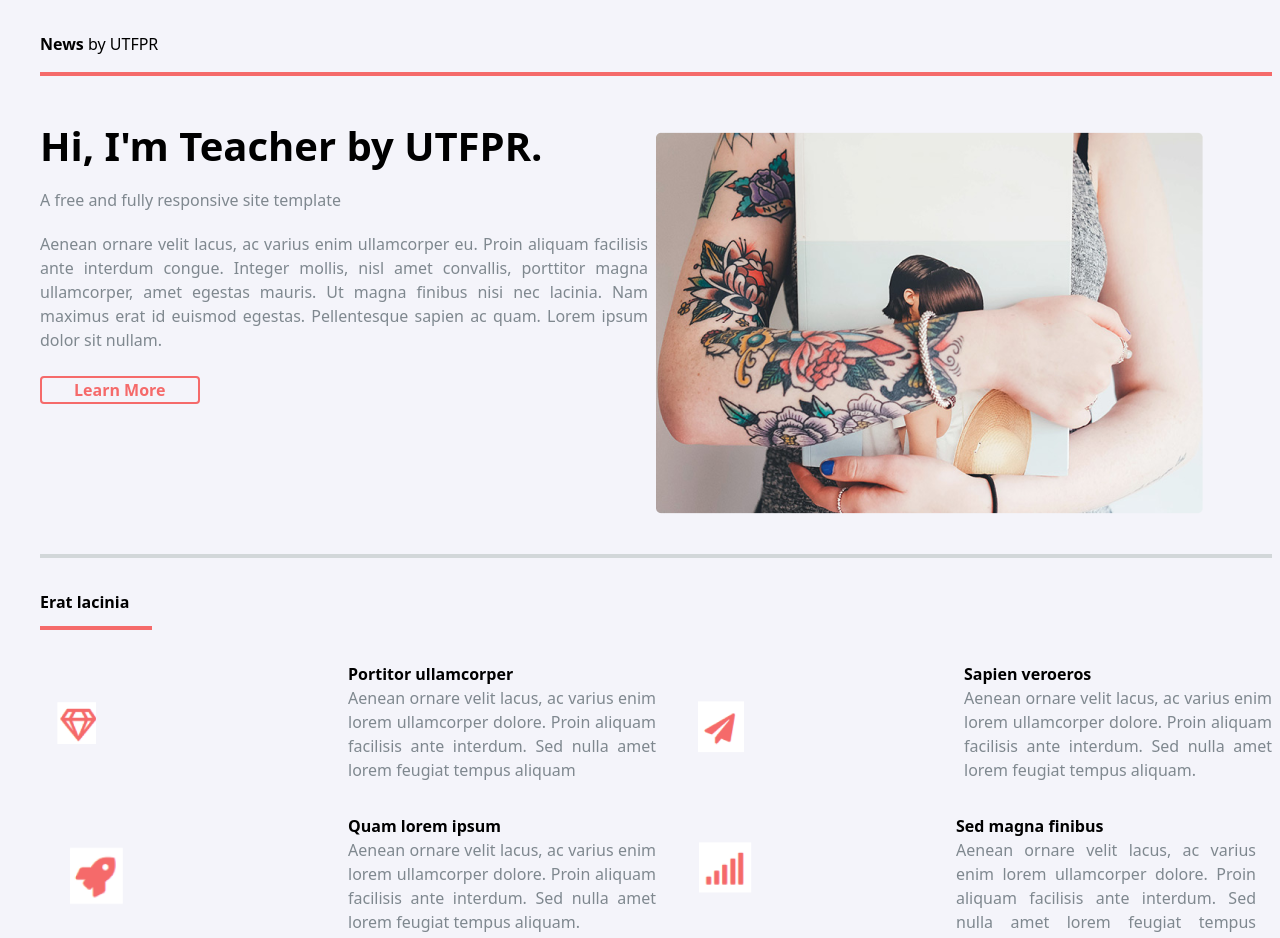
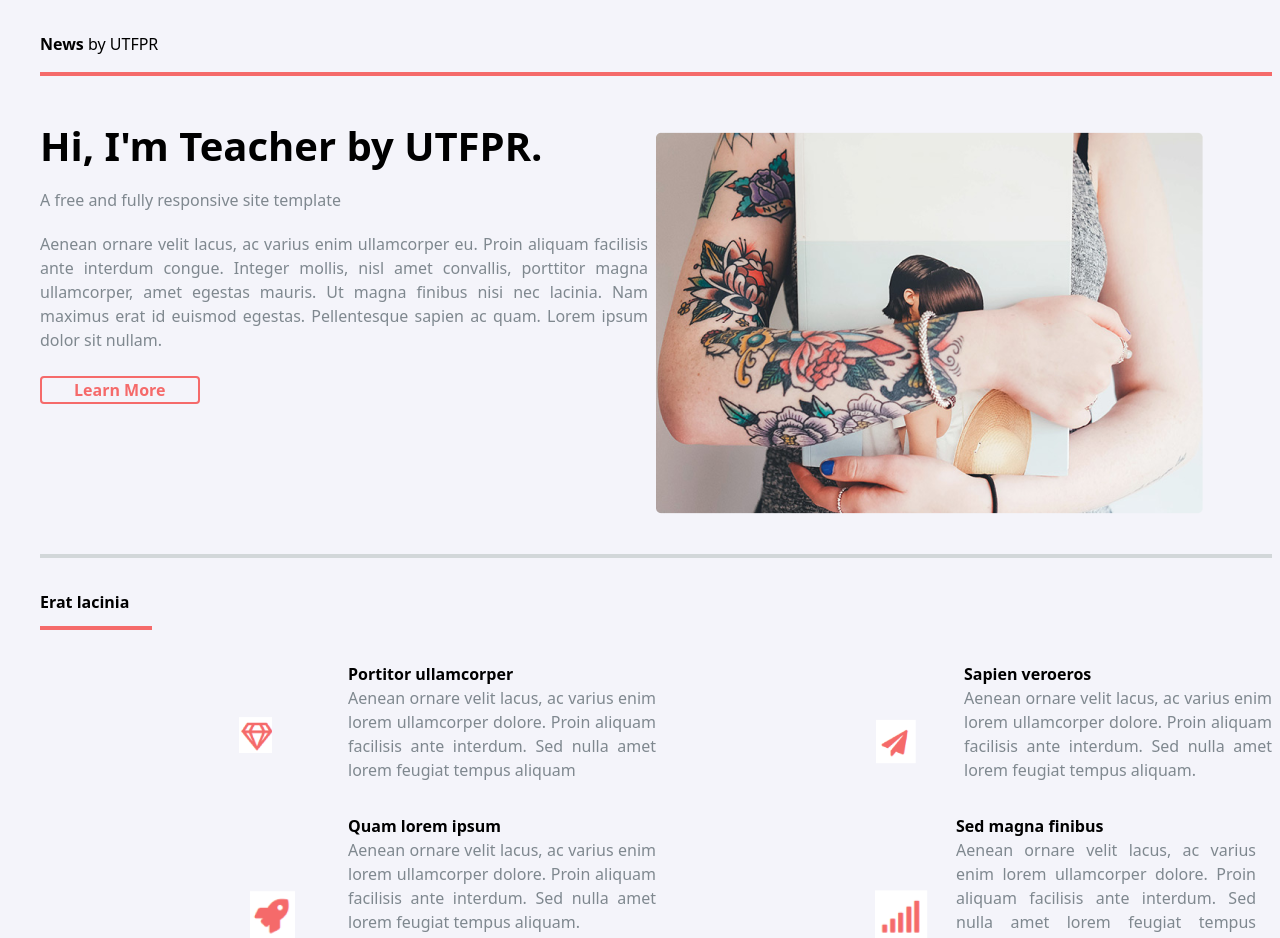
Before and after one commit to NJF289/prova1, a Next.js app: page / in a window 1280 px wide. Shown: the top 938 px of the page. Built offline with nearby package versions, Linux system fonts and the light colour scheme.

Commit message:
fix:ajustsbanner

```diff
--- a/app/components/Banner.tsx
+++ b/app/components/Banner.tsx
@@ -1,11 +1,11 @@
     export default function Banner() {
         return (
-            <div className="mt-4 border-t-4 border-[#F56A6A] grid-cols-2 md:grid">
+            <div className="mt-4 border-t-4 border-[#F56A6A] grid-cols-2 md:grid ">
                 <div className="md:mr-2">
                     <h1 className=" text-[20px] font-bold mt-10 md:text-[40px]">Hi, I'm Teacher by UTFPR.</h1>
                     <h3 className=" mt-3 text-[#7F888F] invisible md:visible">A free and fully responsive site template</h3>
                     <p className=" mt-5 text-[#7F888F]">Aenean ornare velit lacus, ac varius enim ullamcorper eu. Proin aliquam facilisis ante interdum congue. Integer mollis, nisl amet convallis, porttitor magna ullamcorper, amet egestas mauris. Ut magna finibus nisi nec lacinia. Nam maximus erat id euismod egestas. Pellentesque sapien ac quam. Lorem ipsum dolor sit nullam.</p>
-                    <button className="btn invisible md:visible mt-6 md:border-2 md:border-[#F56A6A] md:rounded-[4px] md:text-[#F56A6A] font-bold ; "><a className="m-8">Learn More</a></button>
+                    <button className="btn mt-6 invisible md:visible md:border-2 md:border-[#F56A6A] md:rounded-[4px] md:text-[#F56A6A] font-bold"><a className="m-8">Learn More</a></button>
                 </div>
                 <div className=" mt-14 dl-3"><img src="/img/pic10.png" alt="" /></div>
             </div>
--- a/app/components/Content.tsx
+++ b/app/components/Content.tsx
@@ -1,12 +1,12 @@
 export default function Content() {
     return (
-        <div className=" mt-10 border-t-4 border-[#D2D7D9] ">
+        <div className="mt-10 border-t-4 border-[#D2D7D9] ">
             <p className="font-bold text-left mt-8">Erat lacinia</p>
-            <p className="border-t-4 border-[#F56A6A] mt-3 max-w-28"></p>
+            <p className="mt-3 border-t-4 border-[#F56A6A] max-w-28"></p>
             <div className=" grid-cols-2 md:grid">
 
-            <div className=" text-justify mt-8 grid-cols-2 md:grid items-center">
-                <div className="max-w-28"> <img src="/img/spannn.png" alt="" /></div>
+            <div className="text-justify mt-8 grid-cols-2 md:grid ">
+                <div className="max-w-24 place-self-end mr-7"> <img src="/img/spannn.png" alt="" /></div>
                 <div>
                 <h1 className="font-bold">Portitor ullamcorper</h1>
                 <p className="text-[#7F888F]">Aenean ornare velit lacus, ac varius enim lorem ullamcorper dolore. Proin aliquam facilisis ante interdum. Sed nulla amet lorem feugiat tempus aliquam</p>
@@ -14,7 +14,7 @@ export default function Content() {
                     </div>
 
                 <div className="text-justify mt-8 grid-cols-2 md:grid">
-                <div className="max-w-28"> <img src="/img/span1.png" alt="" /></div>
+                <div className="max-w-24 place-self-end md:mr-7"> <img src="/img/span1.png" alt="" /></div>
                 <div>
                 <h1 className="font-bold">Sapien veroeros</h1>
                 <p className="text-[#7F888F]">Aenean ornare velit lacus, ac varius enim lorem ullamcorper dolore. Proin aliquam facilisis ante interdum. Sed nulla amet lorem feugiat tempus aliquam.</p>
@@ -22,7 +22,7 @@ export default function Content() {
                     </div>
 
                 <div className="text-justify mt-8 grid-cols-2 md:grid">
-                <div className="max-w-28"> <img src="/img/span2.png" alt="" /></div>
+                <div className="max-w-24 place-self-end md:mr-7"> <img src="/img/span2.png" alt="" /></div>
                 <div>
                 <h1 className="font-bold">Quam lorem ipsum</h1>
                 <p className="text-[#7F888F]">Aenean ornare velit lacus, ac varius enim lorem ullamcorper dolore. Proin aliquam facilisis ante interdum. Sed nulla amet lorem feugiat tempus aliquam.</p>
@@ -30,7 +30,7 @@ export default function Content() {
                     </div>
 
                 <div className="text-justify mt-8 mr-4 grid-cols-2 md:grid">
-                <div className="max-w-24"> <img src="/img/span3.png" alt="" /></div>
+                <div className="max-w-24 md:place-self-end md:mr-7"> <img src="/img/span3.png" alt="" /></div>
                 <div>
                 <h1 className="font-bold">Sed magna finibus</h1>
                 <p className="text-[#7F888F]">Aenean ornare velit lacus, ac varius enim lorem ullamcorper dolore. Proin aliquam facilisis ante interdum. Sed nulla amet lorem feugiat tempus aliquam.</p>
--- a/app/components/Header.tsx
+++ b/app/components/Header.tsx
@@ -1,6 +1,6 @@
 export default function Header() {
     return (
-        <div className="flex justify-between mt-8 ">
+        <div className=" justify-between mt-8 ">
             <h1><span className="font-bold"> News </span> by UTFPR</h1>
         </div>
     )
```
